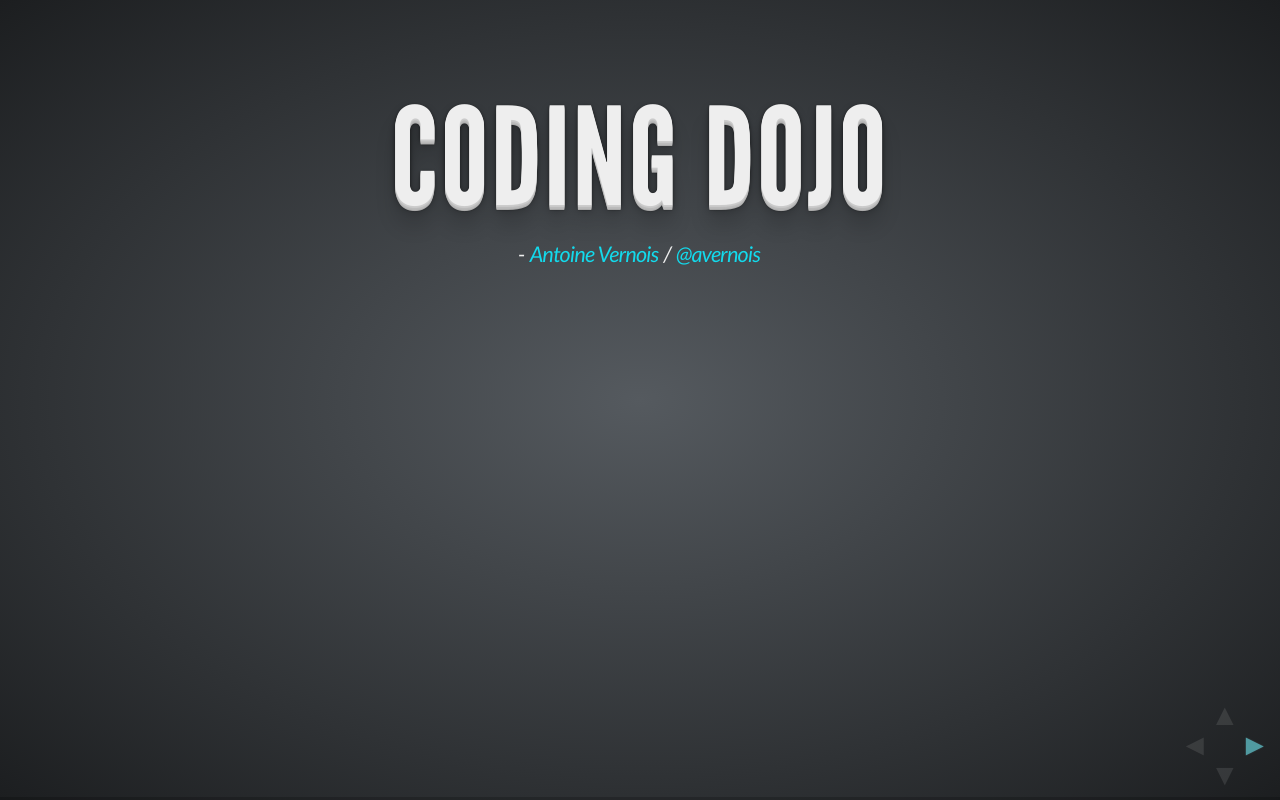
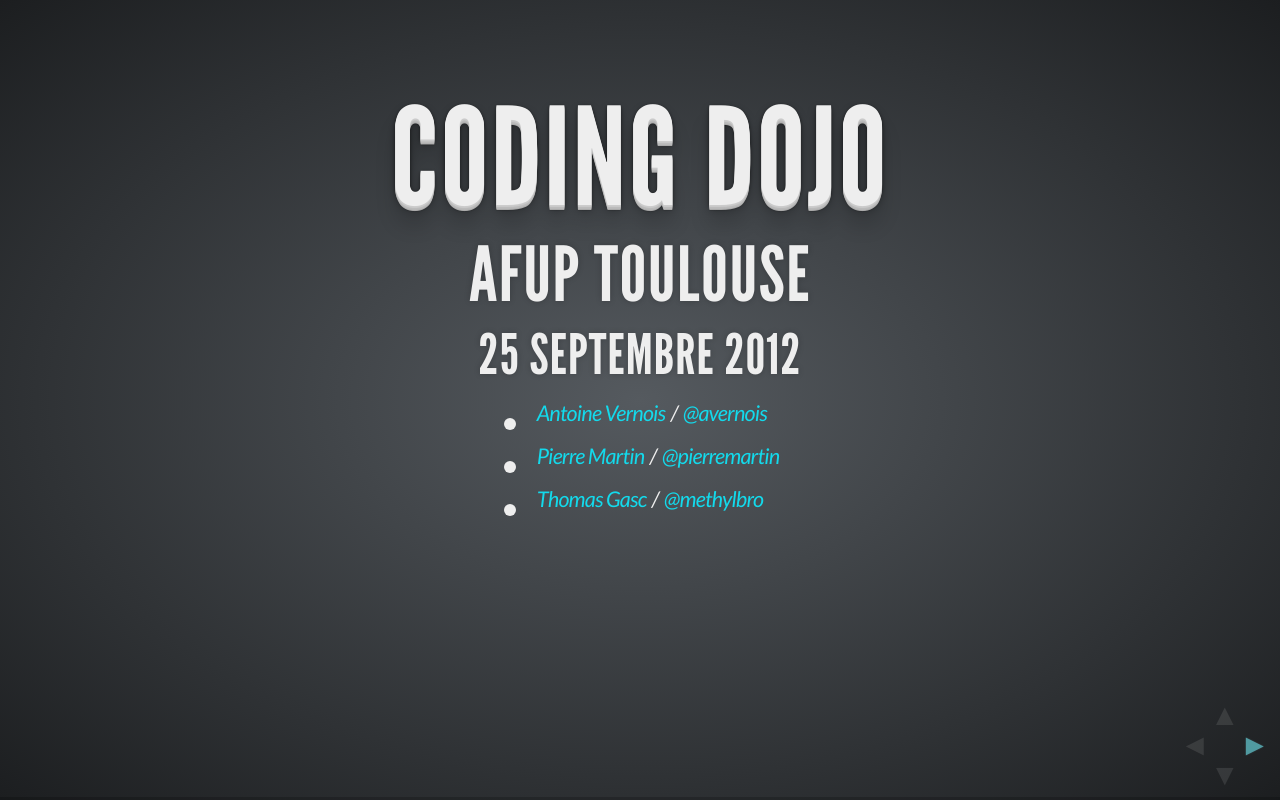
Before and after one commit to ludopradel/pres-codingdojo, a website: page index.html in a window 1280 px wide. Drawn offline with Linux system fonts and the light colour scheme.

Commit message:
Customize for AFUP dojo, 2012.09.25
add pierre and thomas as co-author

```diff
--- a/index.html
+++ b/index.html
@@ -43,9 +43,15 @@
 				<section>
 					<h1>coding dojo</h1>
 
-					<p>
-						<i><small>- <a href="http://blog.crafting-labs.fr">Antoine Vernois</a> / <a href="http://twitter.com/avernois">@avernois</a></small></i>
-					</p>
+					<h2>AFUP Toulouse</h2>
+
+					<h3>25 septembre 2012</h3>
+
+					<ul>
+						<li><i><small><a href="http://blog.crafting-labs.fr">Antoine Vernois</a> / <a href="http://twitter.com/avernois">@avernois</a></small></i></li>
+						<li><i><small><a href="http://blog.crafting-labs.fr">Pierre Martin</a> / <a href="http://twitter.com/pierremartin">@pierremartin</a></small></i></li>
+						<li><i><small><a href="http://blog.crafting-labs.fr">Thomas Gasc</a> / <a href="http://twitter.com/methylbro">@methylbro</a></small></i></li>
+					</ul>
 				</section>
 
 				<section>
```
